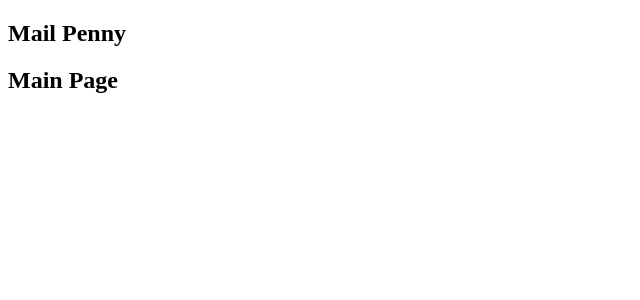
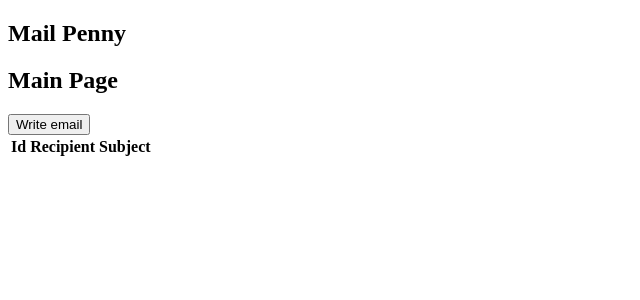
Before and after one commit to Viper-JSX/Mail_Penny, a React app: page / in a window 1280 px wide. Shown: the top 300 px of the page, without its empty margins (0-640 px from the left). Built offline with nearby package versions, Linux system fonts and the light colour scheme.

Commit message:
Created 'Emails' and 'EmailsTopPannel' components

```diff
--- /dev/null
+++ b/src/components/Emails/Emails.js
@@ -0,0 +1,19 @@
+import EmailsTopPannel from "./Emails_top_pannel";
+
+function Emails({ emails }){
+    return(
+        <div className="emailsWrapper">
+            <EmailsTopPannel />
+
+            <table className="emails">
+                <tr>
+                    <th>Id</th>
+                    <th>Recipient</th>
+                    <th>Subject</th>
+                </tr>
+            </table>
+        </div>
+    )
+}
+
+export default Emails;
--- /dev/null
+++ b/src/components/Emails/Emails_top_pannel.js
@@ -0,0 +1,13 @@
+import { NavLink } from "react-router-dom";
+
+function EmailsTopPannel(){
+    return(
+        <div>
+            <NavLink to="/emails/create">
+                <button>Write email</button>
+            </NavLink>
+        </div>
+    );
+}
+
+export default EmailsTopPannel;
--- a/src/components/MainPage/MainPage.js
+++ b/src/components/MainPage/MainPage.js
@@ -1,5 +1,6 @@
 import { useSelector } from "react-redux";
 import { Navigate } from "react-router";
+import Emails from "../Emails/Emails";
 
 function MainPage(){
     const user = useSelector((state) => state.user);
@@ -13,6 +14,7 @@ function MainPage(){
     return(
         <div>
             <h2>Main Page</h2>
+            <Emails />
         </div>
     );
 }
```
